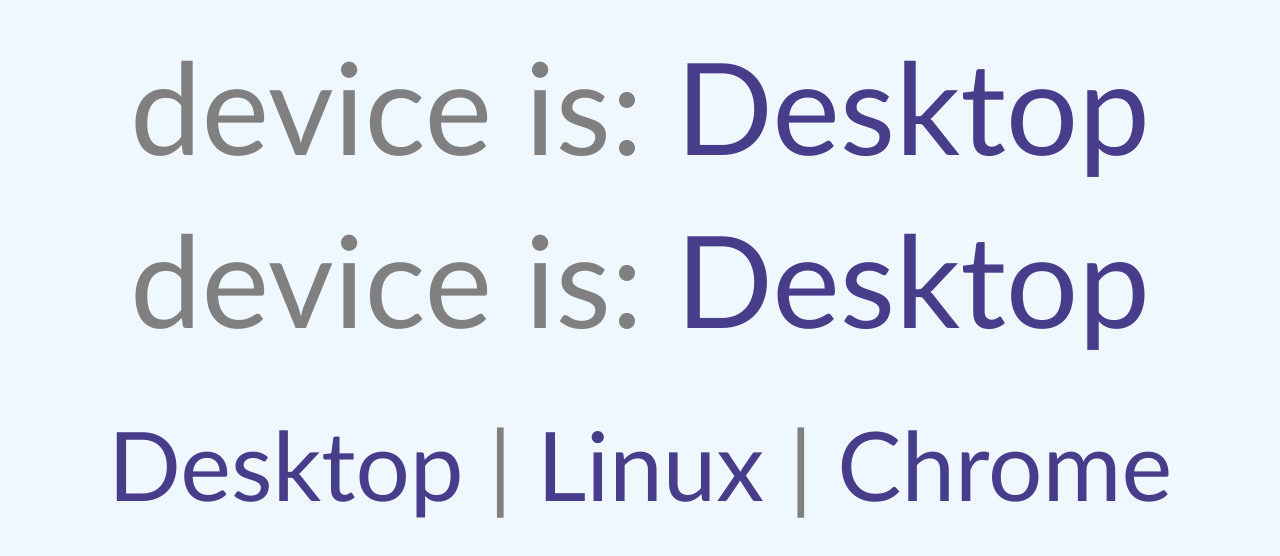
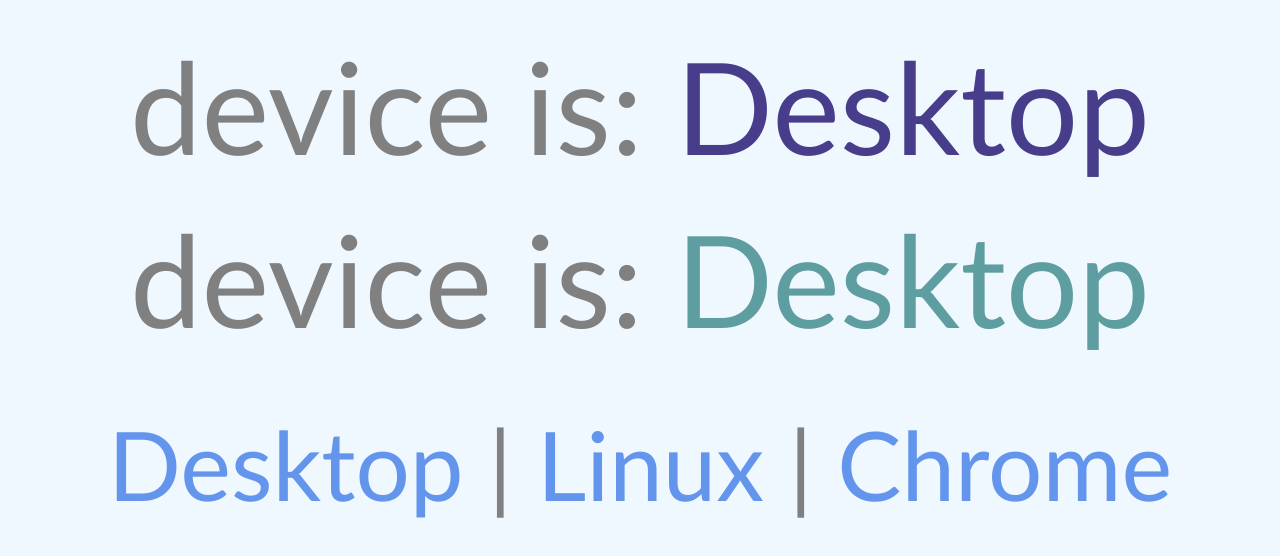
Before and after one commit to aungkyawhein/device-detection, a plain HTML site: page index.html in a window 1280 px wide. Shown: the part 122-678 px from the top of the page. Drawn offline with Linux system fonts and the light colour scheme.

Commit message:
update color

```diff
--- a/index.html
+++ b/index.html
@@ -28,6 +28,12 @@
       span {
         color: darkslateblue;
       }
+      #b {
+        color: cadetblue;
+      }
+      #c span {
+        color: cornflowerblue;
+      }
       small {
         font-size: 7.5vw;
       }
```
